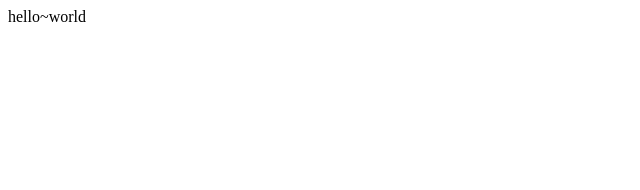
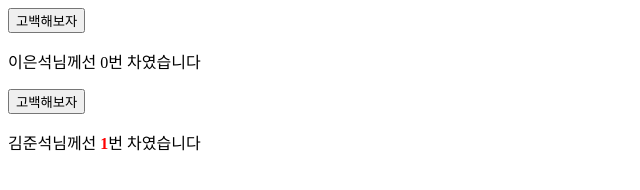
Before and after one commit to Hanneoul/HybridApp, a plain HTML site: page vue_tutorial/1/main.htm in a window 1280 px wide. Shown: the whole page, without its empty margins (0-640 px from the left). Drawn offline with nearby package versions, Linux system fonts and the light colour scheme.

Commit message:
lecture 11

```diff
--- a/vue_tutorial/1/main.htm
+++ b/vue_tutorial/1/main.htm
@@ -1,29 +1,43 @@
 <!-- https://v3-docs.vuejs-korea.org/  -->
-
-<!DOCTYPE html>
 <html lang="en">
 <head>
-    <meta charset="UTF-8">
-    <meta http-equiv="X-UA-Compatible" content="IE=edge">
-    <meta name="viewport" content="width=device-width, initial-scale=1.0">
     <title>Component 실습</title>
 </head>
 <body>
     <script src="https://unpkg.com/vue@3"></script>
     <!-- vue프레임웍을 사용한 예시-->
-    <div id="app">{{ message }}</div>
+    <div id="app">
+        <button @click="count++;">고백해보자</button>
+        <br>
+        <p>이은석님께선 {{ count }}번 차였습니다</p>
+    </div>
+
+    <div id="testApp">
+        <button @click="count++;">고백해보자</button>
+        <br>
+        <p>김준석님께선 <b v-html="style"></b>번 차였습니다</p>
+    </div>
+
     <script>
         const {createApp} = Vue;
-
         createApp({
             data() {
                 return {
-                    message : "hello~world"
+                    count : 0,
                 }
-            }
-        }).mount("#app")
-    </script>
+            },
+            mounted(){
+                console.log("app 마운트 성공!");
+            },
+        }).mount("#app");
+
+        createApp({
+            data()      { return {
+                                    style : "<span style='color: red'>1</span>" }  },
+            mounted()   { console.log("testApp 마운트 성공!"); },
+        }).mount("#testApp")
 
 
+    </script>
 </body>
 </html>
```
